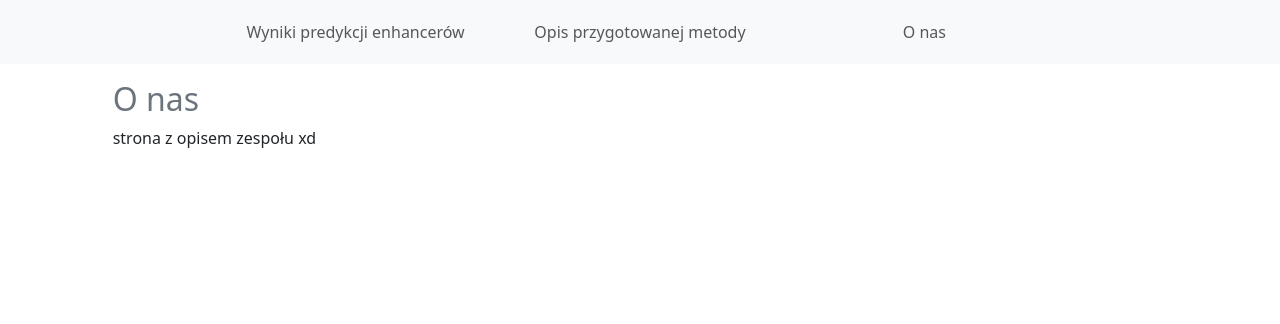
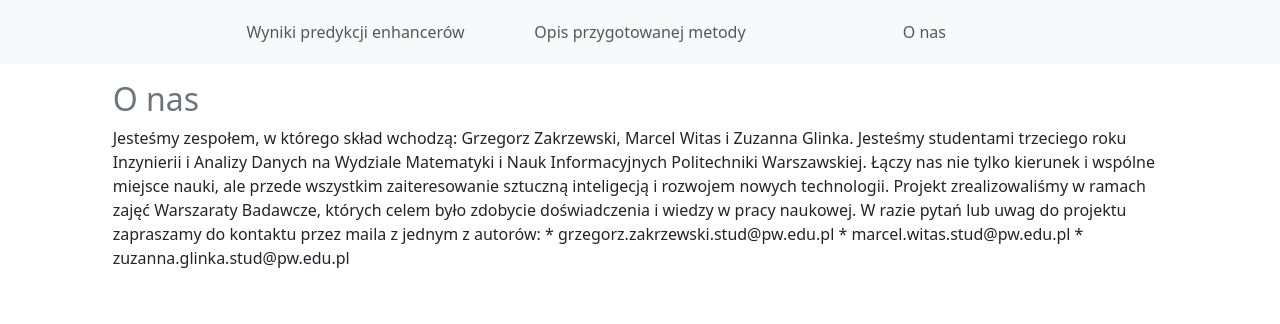
Before and after one commit to zakrzewow/wb-django-service, a Django app: page /about/ in a window 1280 px wide. Shown: the top 324 px of the page. Run offline with Django 4.2, Linux system fonts and the light colour scheme.

Commit message:
CHANGE FILE ABOUT.HTML

```diff
--- a/service/templates/service/about.html
+++ b/service/templates/service/about.html
@@ -3,6 +3,14 @@
 {% block content %}
     <h2 class="h2 text-secondary">O nas</h2>
 
-    strona z opisem zespołu xd
+    Jesteśmy zespołem, w którego skład wchodzą: Grzegorz Zakrzewski, Marcel Witas i Zuzanna Glinka.
+    Jesteśmy studentami trzeciego roku Inzynierii i Analizy Danych na Wydziale Matematyki i Nauk Informacyjnych Politechniki Warszawskiej.
+    Łączy nas nie tylko kierunek i wspólne miejsce nauki, ale przede wszystkim zaiteresowanie sztuczną inteligecją i rozwojem nowych technologii.
+    Projekt zrealizowaliśmy w ramach zajęć Warszaraty Badawcze, których celem było zdobycie doświadczenia i wiedzy w pracy naukowej.
+
+    W razie pytań lub uwag do projektu zapraszamy do kontaktu przez maila z jednym z autorów:
+    * grzegorz.zakrzewski.stud@pw.edu.pl
+    * marcel.witas.stud@pw.edu.pl
+    * zuzanna.glinka.stud@pw.edu.pl
 
 {% endblock %}
```
Also changed, not shown: 1 other file.
